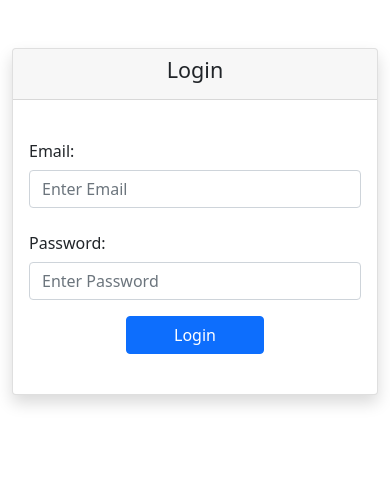
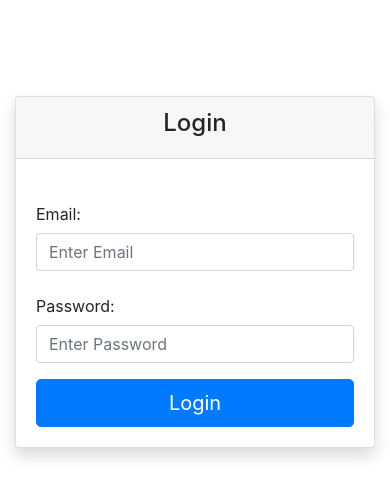
Before and after one commit to Nyanta2598/php-id-list-recorder, a PHP site: page /login.php in a window 390 px wide. Shown: the top 498 px of the page. Run offline with PHP 8.4, Linux system fonts and the light colour scheme; some libraries are stand-ins or nearby versions.

Commit message:
mobile view
responsiveness

```diff
--- a/index.php
+++ b/index.php
@@ -4,7 +4,7 @@
 <html lang="en">
 <head>
     <title>Home Page</title>
-    <link href="https://cdn.jsdelivr.net/npm/bootstrap@5.1.3/dist/css/bootstrap.min.css" rel="stylesheet" />
+    <?php include 'classes/header.php'?>
 </head>
 <body>
 
--- a/login.php
+++ b/login.php
@@ -4,13 +4,13 @@
 <html lang="en">
 <head>
     <title>Login System in PHP MySQL</title>
-    <link href="https://cdn.jsdelivr.net/npm/bootstrap@5.1.3/dist/css/bootstrap.min.css" rel="stylesheet" />
+    <?php include 'classes/header.php'?>
 </head>
 <body>
 
     <div class="container mt-5">
         <div class="row justify-content-center">
-            <div class="col-md-6">
+            <div class="mt-5 col-md-5">
 
                 <?php
                     // Your message code
@@ -29,20 +29,20 @@
 
                         <form action="classes/login-code.php" method="POST">
 
-                            <div class=" mt-3 mb-3 row">
+                            <div class="row mt-3 mb-3">
                                 <label class="col-sm-3 col-form-label ">Email:</label>
-                                <div class="col-sm-8">
+                                <div class="col-sm-9">
                                     <input class="form-control" type="email" name="email" placeholder="Enter Email">
                                 </div>
                             </div>
                             <div class="mb-3 row">
                                 <label class="col-sm-3 col-form-label">Password:</label>
-                                <div class="col-sm-8">
+                                <div class="col-sm-9">
                                     <input class="form-control" type="password" name="password" placeholder="Enter Password">
                                 </div>
                             </div>
-                            <div class="mb-4 d-grid gap-2 col-5 mx-auto">
-                                <button type="submit" name="login_button" class="btn btn-primary">Login</button>
+                            <div class="mb-6 d-grid gap-2  mx-auto">
+                                <button type="submit" name="login_button" class="btn btn-primary btn-lg btn-block">Login</button>
                             </div>
 
                         </form>
```
